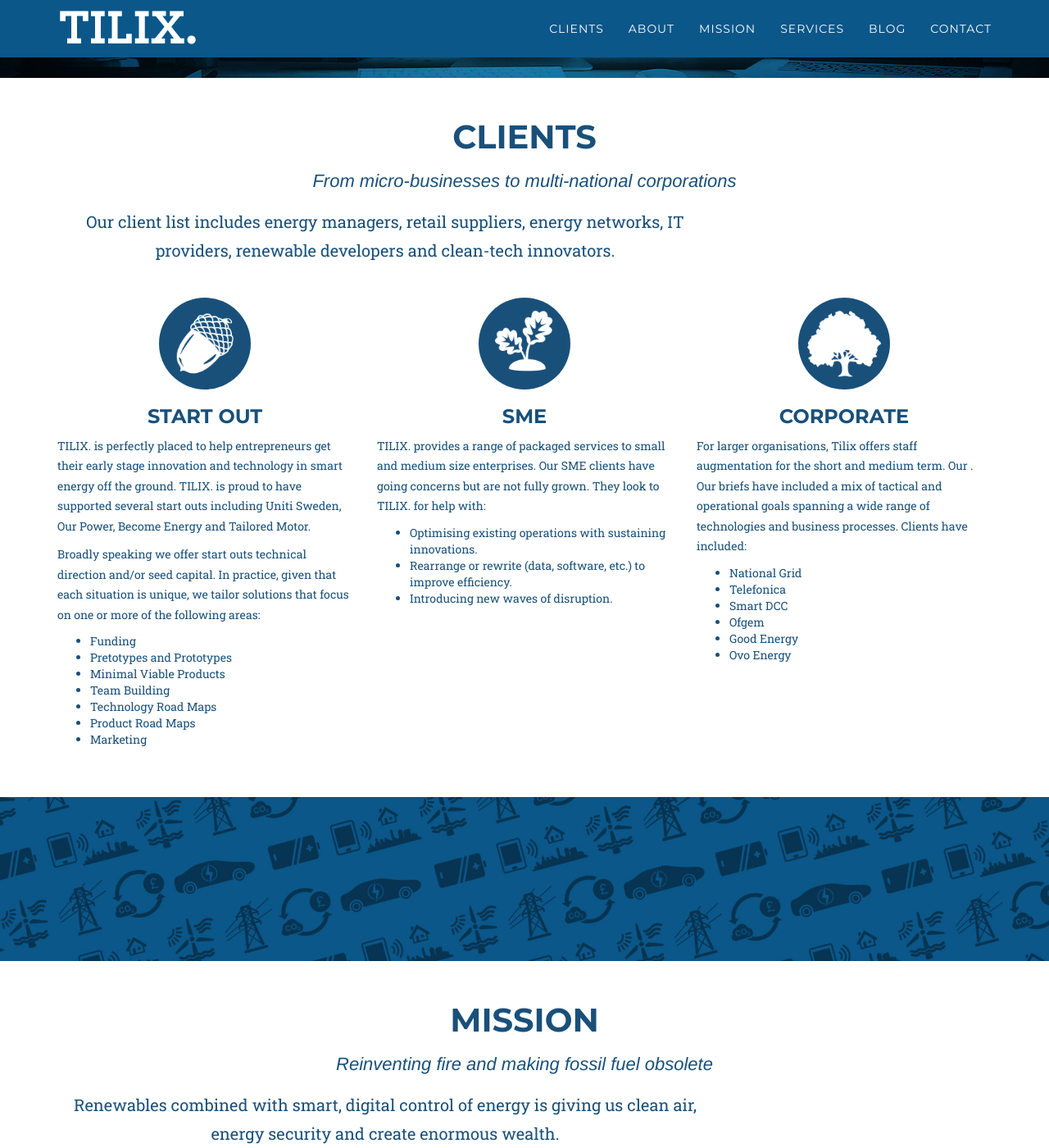
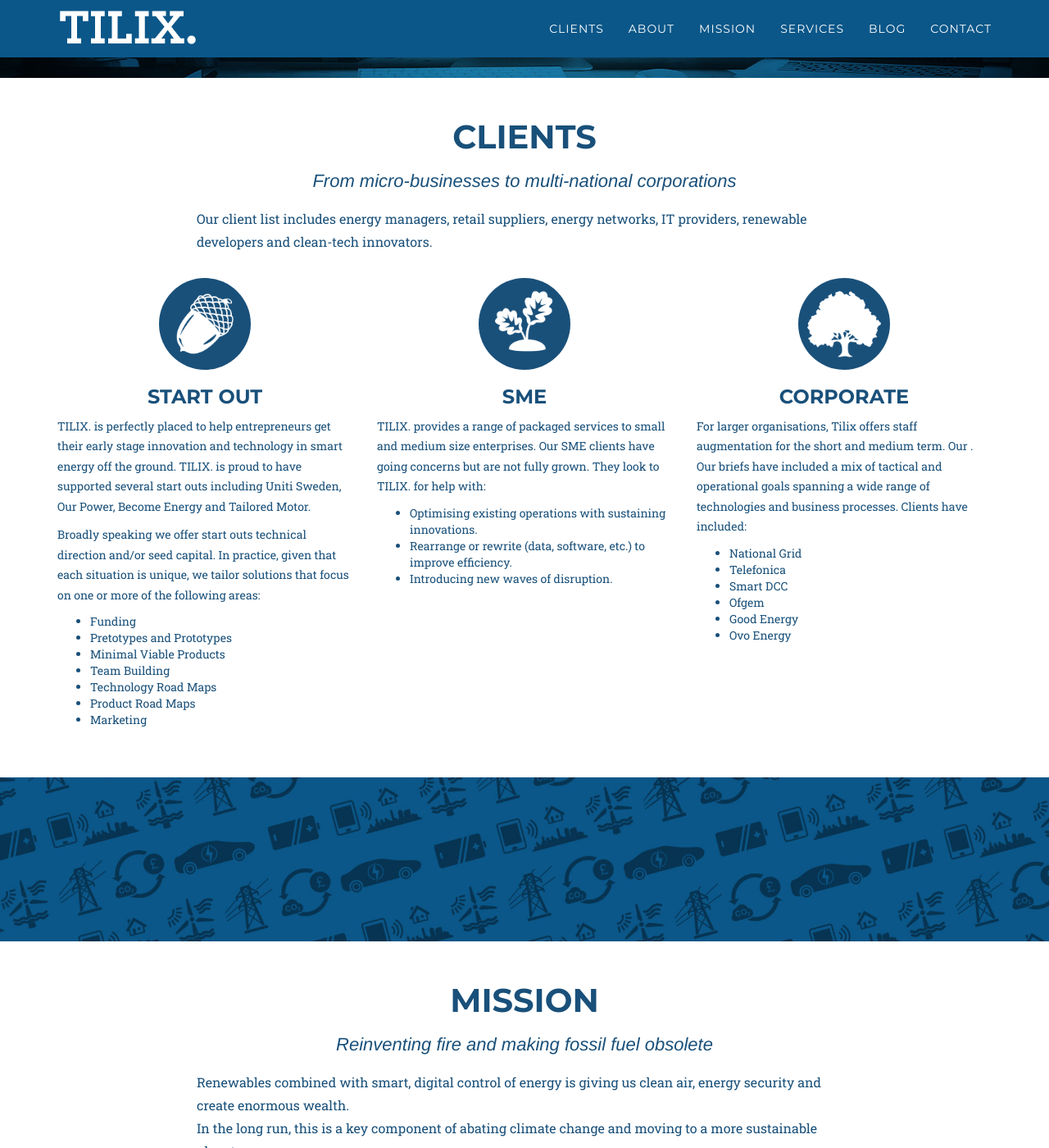
Before and after one commit to milomedia/tilix, a Jekyll site: the page built from index.html, in a window 1280 px wide and 1400 px high, scrolled down 599 px. Shown: the whole window at 82% size. Built offline with Jekyll 4.4.1, drawn with Linux system fonts in a browser that asks for light colours; nearby versions of some CDN libraries; some web fonts are replaced.

Commit message:
Update tilix.css

```diff
--- a/css/tilix.css
+++ b/css/tilix.css
@@ -21,7 +21,9 @@
 
 .intro p {
  max-width: 800px;
- font-size: 20px;
+font-size: 16px;
+margin: 0 auto;
+text-align: left;
 }
 
 p.large {
```
